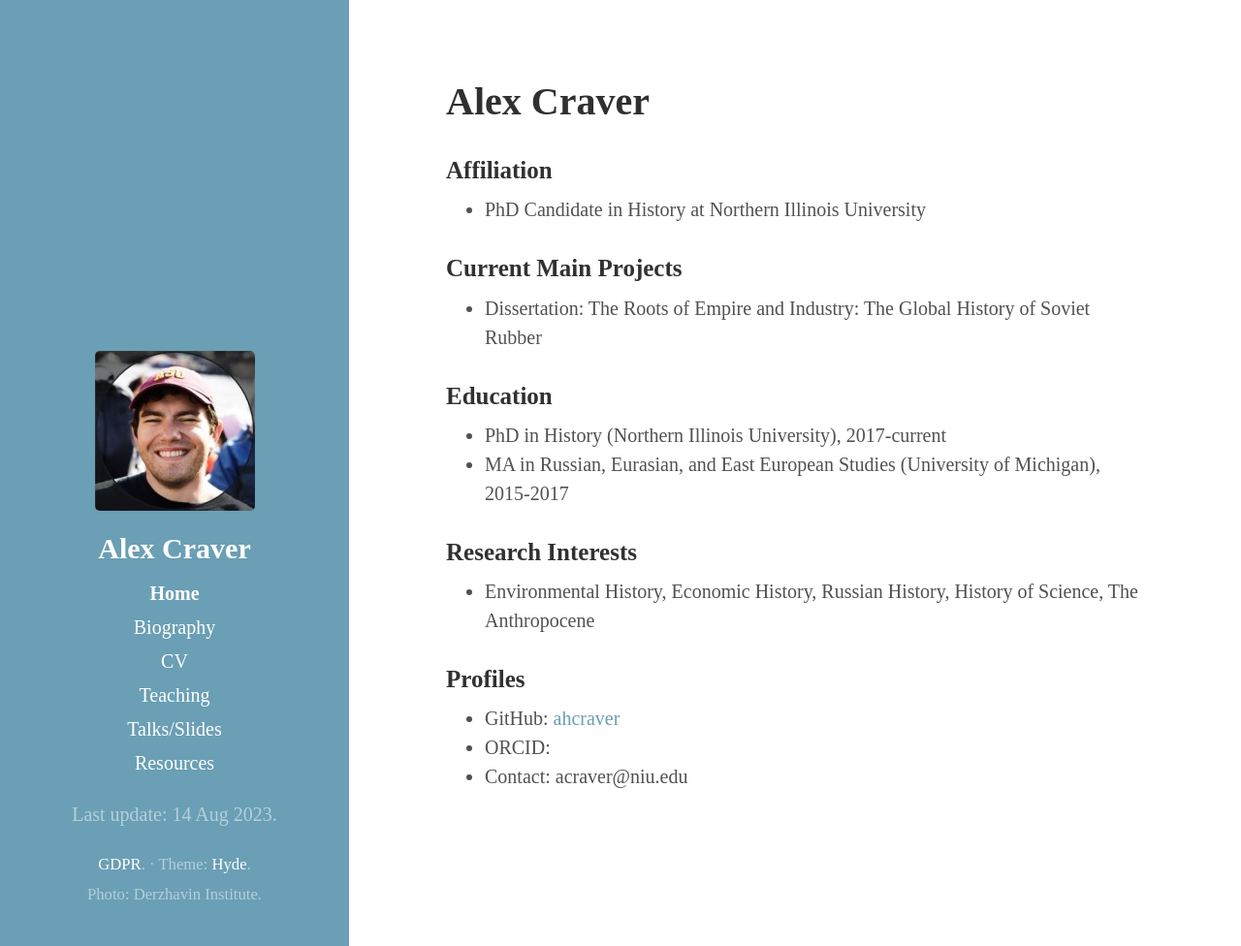
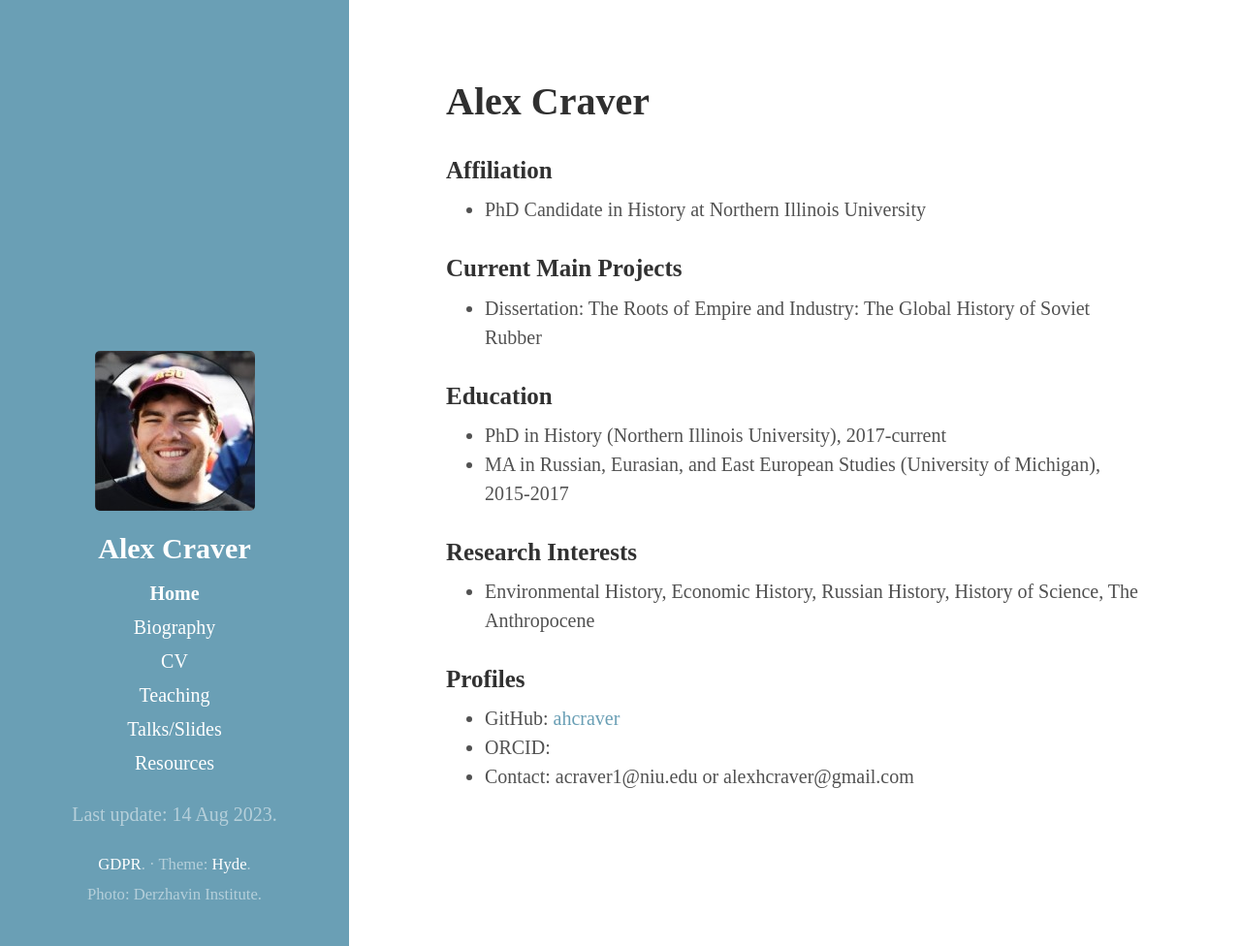
Before and after one commit to ahcraver/ahcraver.github.io, a Jekyll site: the page built from index.md, in a window 1280 px wide and 976 px high. Shown: the whole window at 97% size. Built offline with Jekyll 4.4.1, drawn with Linux system fonts in a browser that asks for light colours.

Commit message:
Update index.md

```diff
--- a/index.md
+++ b/index.md
@@ -19,4 +19,4 @@ title: Alex Craver
 ### Profiles
 * GitHub: [ahcraver](https://github.com/ahcraver)
 * ORCID:
-* Contact: acraver@niu.edu
+* Contact: acraver1@niu.edu or alexhcraver@gmail.com
```
